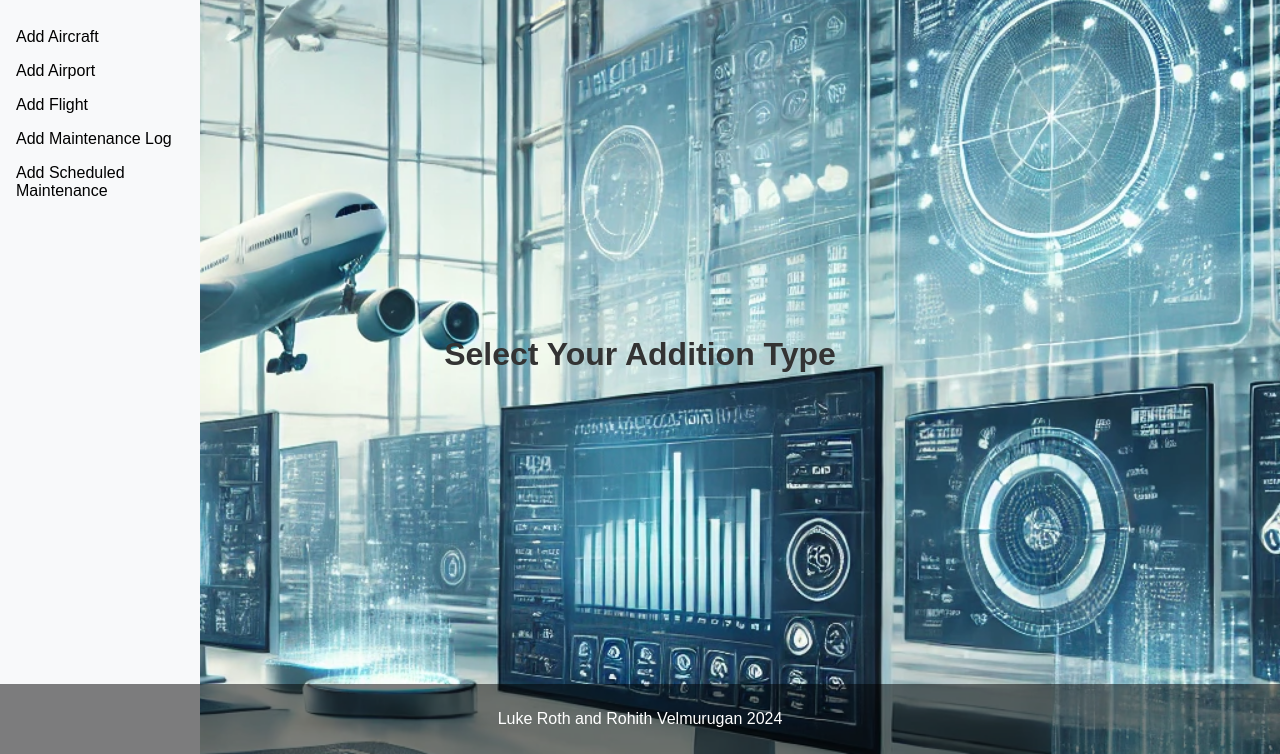
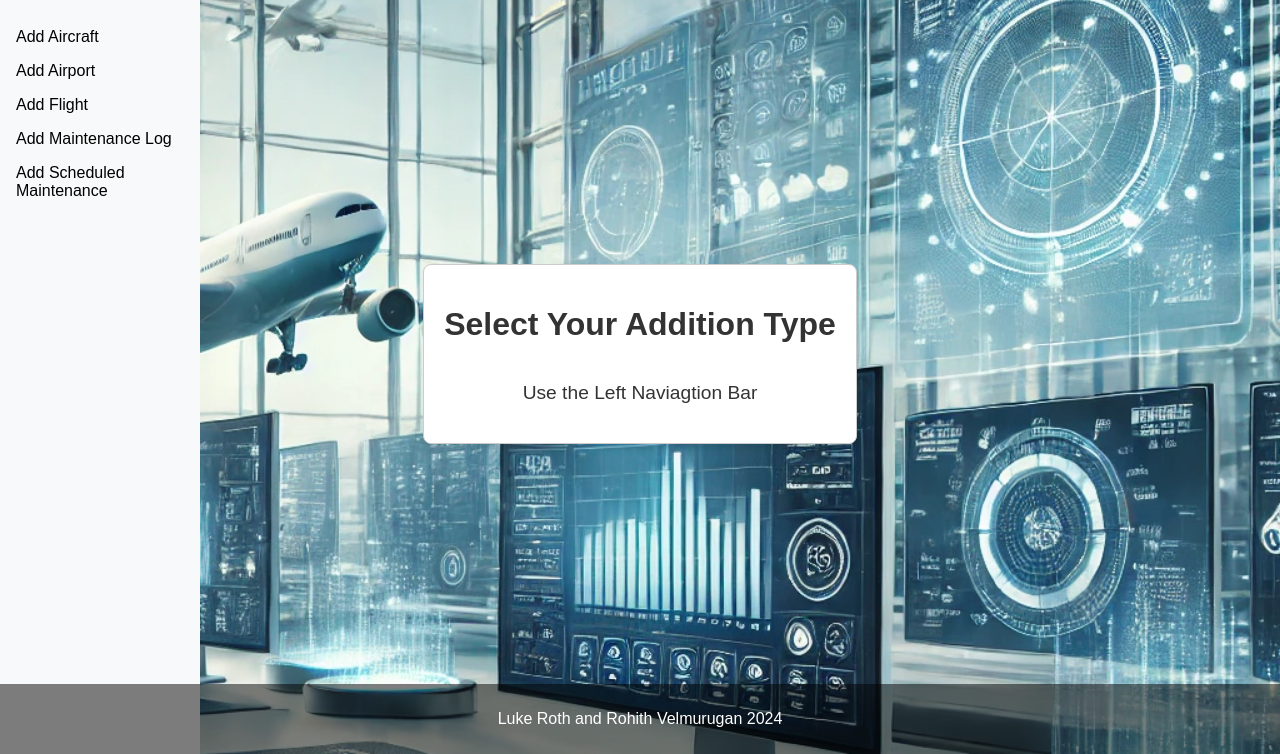
Before and after one commit to MST-CS2300-F24/mst-cs2300-project, a Flask app: page /add in a window 1280 px wide. Shown: the part 46-800 px from the top of the page. Run offline with Flask 2, Linux system fonts and the light colour scheme.

Commit message:
Made add page pretty

```diff
--- a/app/templates/add.html
+++ b/app/templates/add.html
@@ -22,7 +22,10 @@
             <a href="{{ url_for('app.add_maintenance_log') }}">Add Maintenance Log</a>
             <a href="{{ url_for('app.add_schedule_maintenance') }}">Add Scheduled Maintenance</a>
         </div>
-        <h1>Select Your Addition Type</h1>
+        <div class="text-box-center">
+            <h1>Select Your Addition Type</h1>
+            <p>Use the Left Naviagtion Bar</p>
+        </div>
     </div>
     <div class="masthead">
         <p>Luke Roth and Rohith Velmurugan 2024</p>
```
